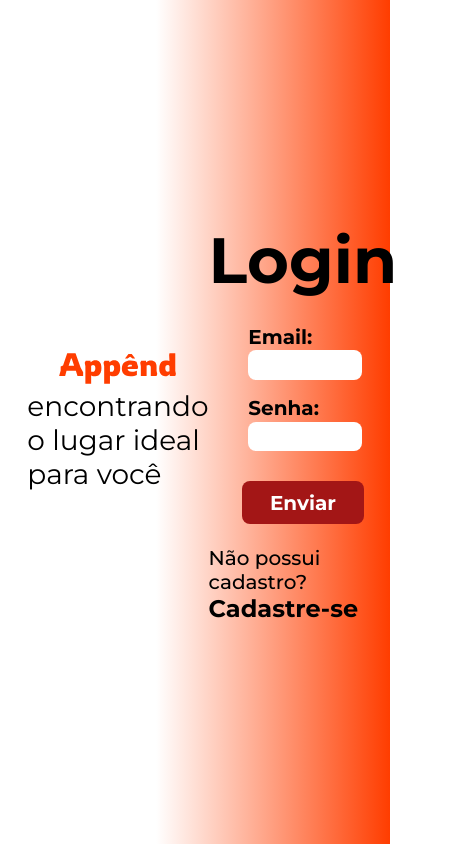
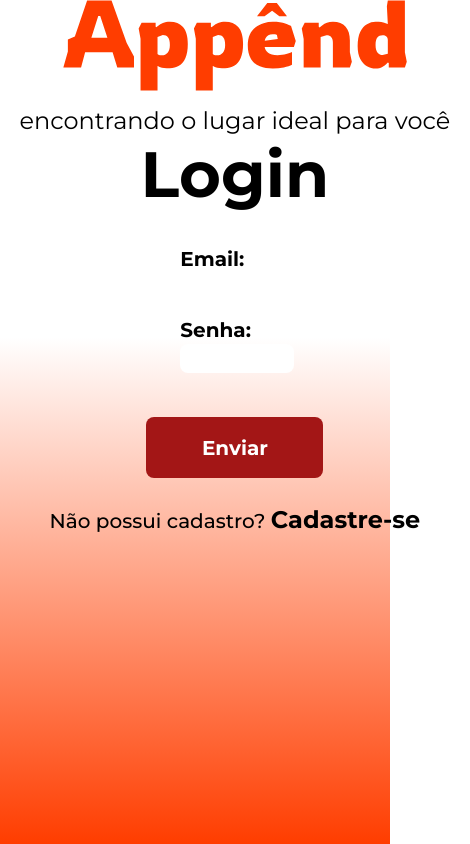
Before and after one commit to Am4ral/Append, a React (Create React App) app in the folder Sistema/frontend/: page / in a window 390 px wide. Shown: the whole page, 470 px wide, since content can reach past the window. Built offline with nearby package versions, Linux system fonts and the light colour scheme.

Commit message:
Login Page Responsive Features Implemented

```diff
--- a/Sistema/frontend/src/styles/login.css
+++ b/Sistema/frontend/src/styles/login.css
@@ -4,32 +4,30 @@
     background-image: linear-gradient(90deg, var(--color-white) 40%, var(--color-orange) 100%);
     background-repeat: no-repeat;
     background-size: cover;
-    display: flex;
-    flex-direction: column;
-    justify-content: center;
 }
 
 .login-page-content{
-    margin: 0 7%;
-    display: flex;
-    flex-direction: row;
-    align-items:center;
+    margin: 0 5%;
+    display: grid;
+    height: 100vh;
+    grid-template-columns: max-content max-content;
+    justify-items: center;
     justify-content: space-between;
-    height: max-content;
 }
 
 .login-logo-content{
-    display: flex;
-    flex-direction: column;
-    align-items: center;
+    display: inline-block;
+    align-self: center;
+    width: max-content;
+    text-align: center;
 }
 
 .login-logo-image{
-    width: 30vw;
+    width: 80%;
 }
 
 .login-logo-slogan{
-    font-size: 1.75rem;
+    font-size: 150%;
     font-family: var(--font-montserrat);
     margin-top: 2.5%;
 }
@@ -39,6 +37,7 @@
     flex-direction: column;
     gap: 1rem;
     align-items: center;
+    justify-content: center;
 }
 
 .login-form-tittle{
@@ -94,3 +93,21 @@
     cursor: pointer;
     font-size: 1.5rem;
 }
+
+@media screen and (max-width: 1032px){
+
+    body{
+        background-image: linear-gradient(180deg, var(--color-white) 40%, var(--color-orange) 100%);
+        height: 100vh;
+        width: 100vw;
+    }
+
+    .login-page-content{
+        display: inline-block;
+        align-items: center;
+    }
+
+    .login-logo-content{
+        display: block;
+    }
+}
```
Also changed, not shown: Sistema/frontend/src/assets/orangeLogo.svg.
